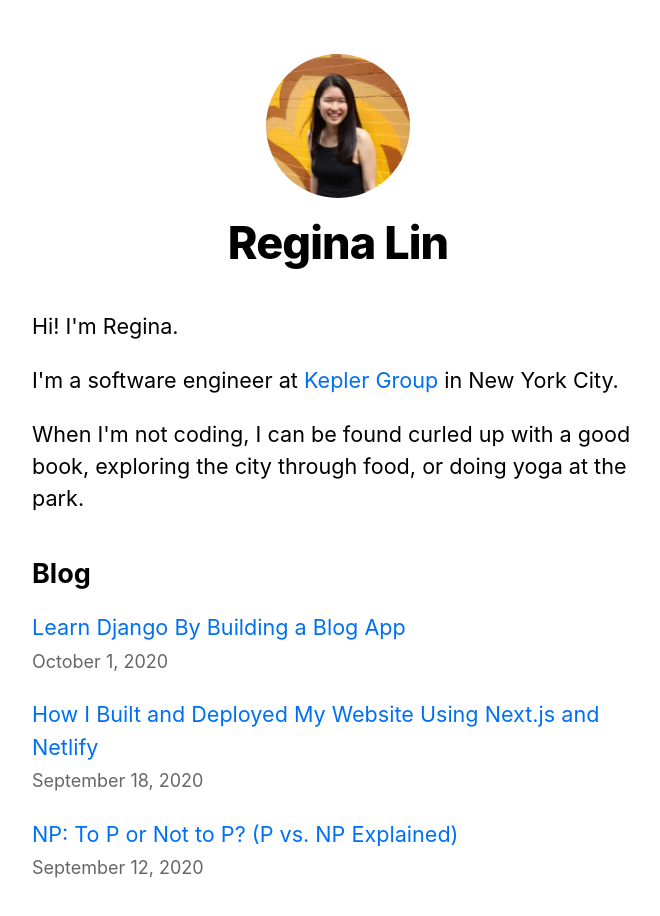
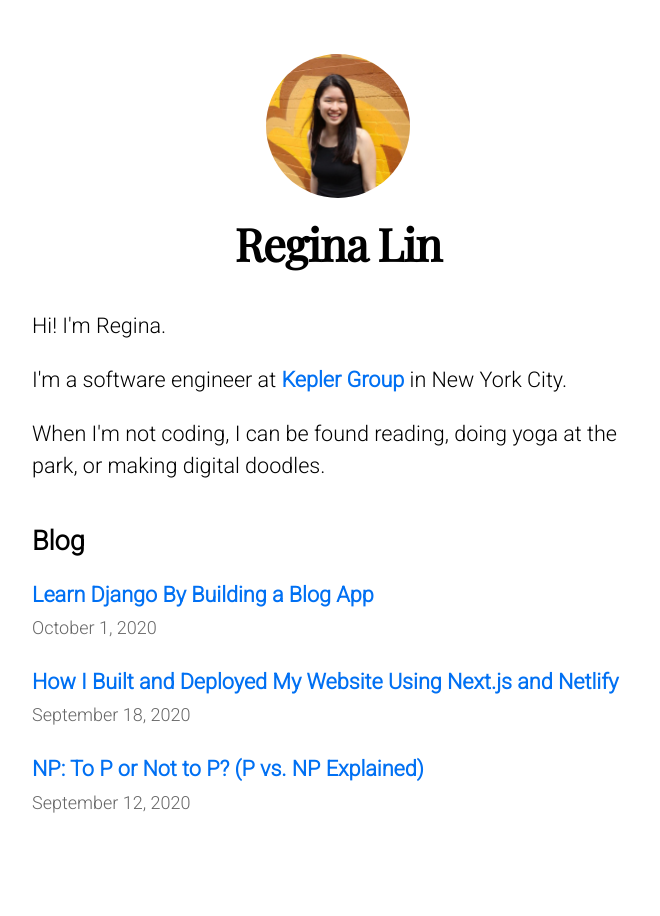
Before and after one commit to reginalin/website, a Next.js app: page / in a window 1280 px wide. Shown: the top 916 px of the page, without its empty margins (302-962 px from the left). Built offline with nearby package versions, Linux system fonts and the light colour scheme.

Commit message:
Update fonts.

```diff
--- a/pages/index.tsx
+++ b/pages/index.tsx
@@ -28,8 +28,8 @@ export default function Home({ allPostsData }: Props) {
           City.
         </p>
         <p>
-          When I'm not coding, I can be found curled up with a good book,
-          exploring the city through food, or doing yoga at the park.
+          When I'm not coding, I can be found reading, doing yoga at the park,
+          or making digital doodles.
         </p>
       </section>
       <section className={`${utilStyles.headingMd} ${utilStyles.padding1px}`}>
--- a/styles/global.css
+++ b/styles/global.css
@@ -1,9 +1,12 @@
+/*@import url('https://fonts.googleapis.com/css?family=Roboto');*/
+@import url('https://fonts.googleapis.com/css2?family=Roboto:wght@300&display=swap');
+@import url('https://fonts.googleapis.com/css2?family=Playfair+Display&display=swap');
+
 html,
 body {
   padding: 0;
   margin: 0;
-  font-family: -apple-system, BlinkMacSystemFont, Segoe UI, Roboto, Oxygen,
-    Ubuntu, Cantarell, Fira Sans, Droid Sans, Helvetica Neue, sans-serif;
+  font-family: 'Playfair Display', serif;
   line-height: 1.6;
   font-size: 18px;
 }
@@ -15,6 +18,7 @@ body {
 a {
   color: #0070f3;
   text-decoration: none;
+  font-weight: bold;
 }
 
 a:hover {
--- a/styles/utils.module.css
+++ b/styles/utils.module.css
@@ -21,6 +21,8 @@
 }
 
 .headingMd {
+  font-family: 'Roboto';
+  font-weight: 200;
   font-size: 1.2rem;
   line-height: 1.5;
 }
```
